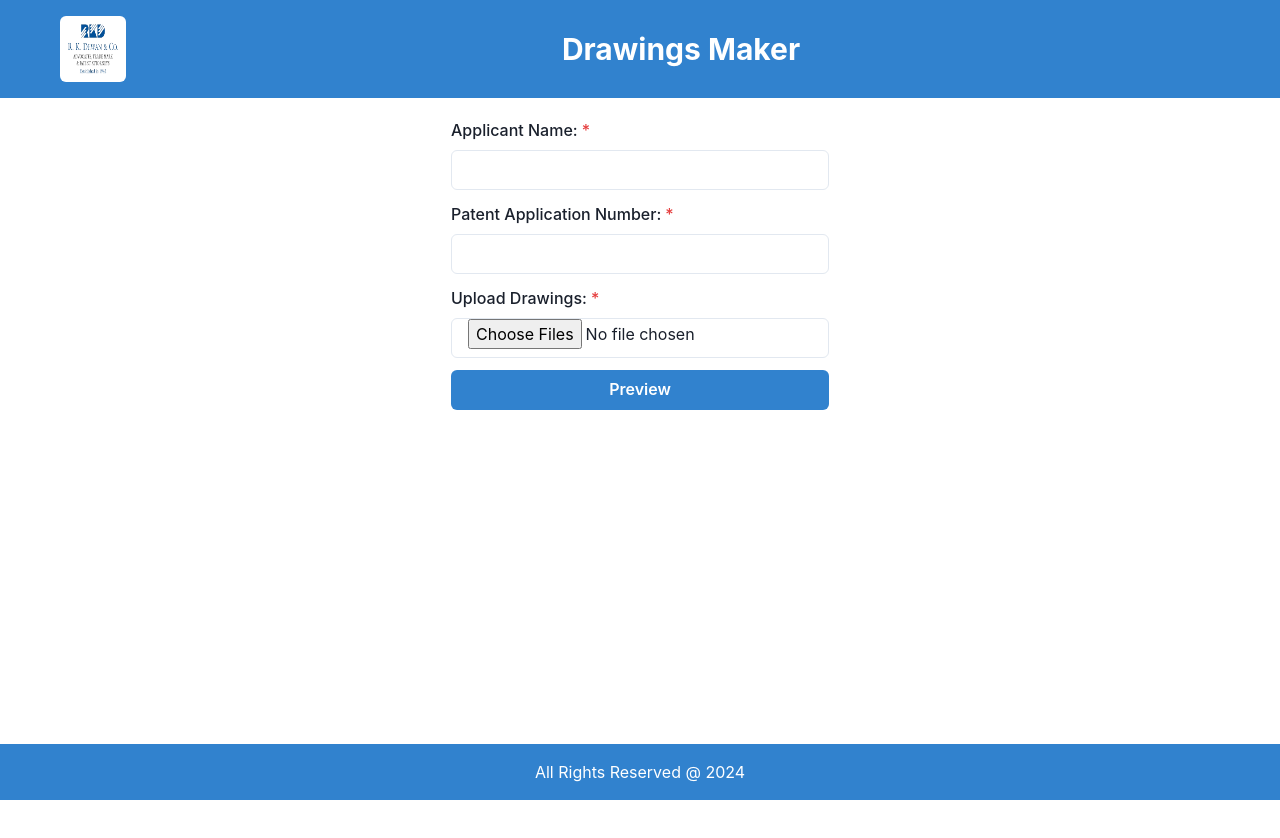
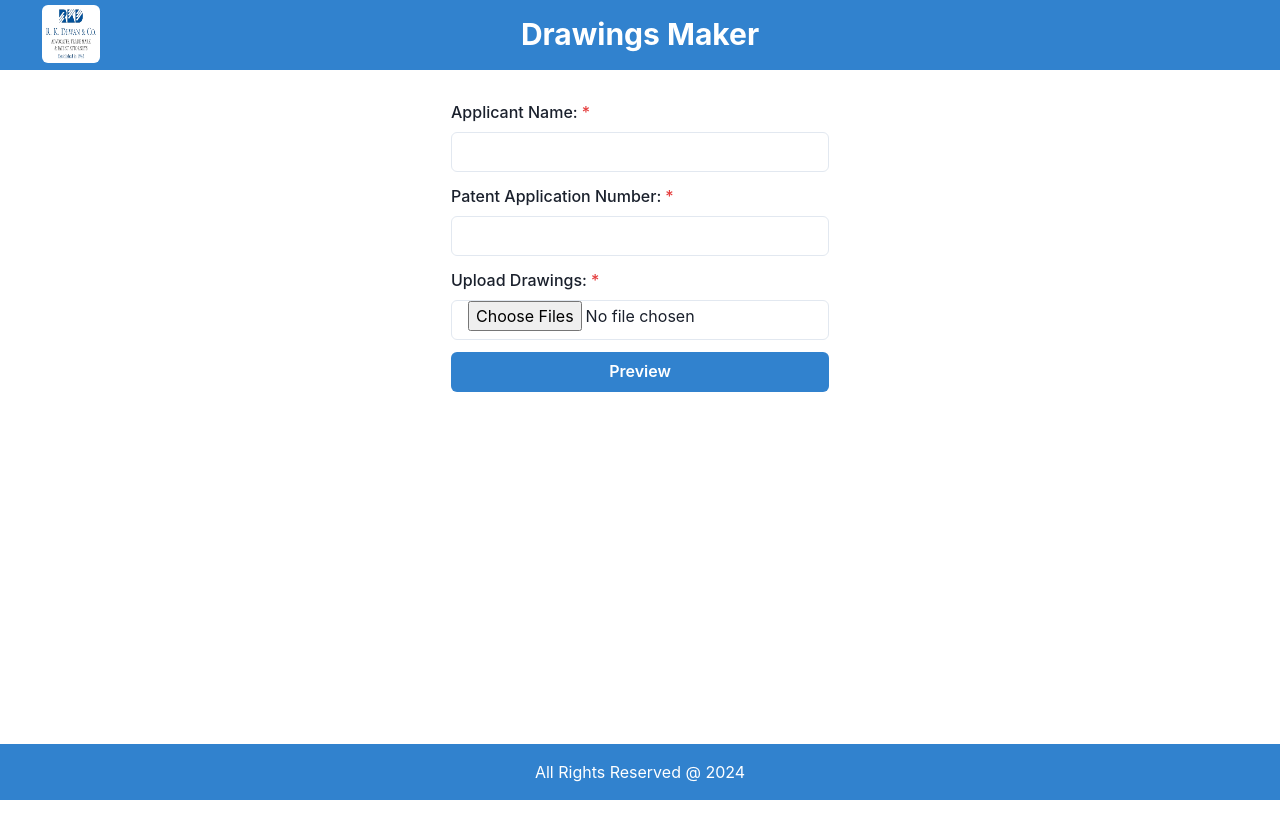
Before and after one commit to Akash28021997/drawing-maker, a React (Create React App) app: page / in a window 1280 px wide. Shown: the top 838 px of the page. Before the commit the page ends 800 px from the top, so only its background shows below. Built offline with nearby package versions, Linux system fonts and the light colour scheme.

Commit message:
changes for footer and header

```diff
--- a/src/App.js
+++ b/src/App.js
@@ -1,15 +1,28 @@
 import React from "react";
+import { Box } from "@chakra-ui/react";
 import { BrowserRouter as Router, Routes, Route } from "react-router-dom";
 import FormComponent from "./components/FormComponent";
 import PreviewComponent from "./components/PreviewComponent";
+import HeaderComponent from "./assets/HeaderComponent";
+import FooterComponent from "./assets/FooterComponent";
 
 function App() {
   return (
     <Router>
-      <Routes>
-        <Route path="/" element={<FormComponent />} />
-        <Route path="/preview" element={<PreviewComponent />} />
-      </Routes>
+      <Box minH="100vh" display="flex" flexDirection="column">
+        <HeaderComponent />
+        <Box
+          flex="1"
+          pt="80px" // Add padding to prevent content from being hidden under header
+          pb="60px" // Add padding to prevent content from being hidden under footer
+        >
+          <Routes>
+            <Route path="/" element={<FormComponent />} />
+            <Route path="/preview" element={<PreviewComponent />} />
+          </Routes>
+        </Box>
+        <FooterComponent />
+      </Box>
     </Router>
   );
 }
--- /dev/null
+++ b/src/assets/FooterComponent.js
@@ -0,0 +1,21 @@
+import React from "react";
+import { Box, Text } from "@chakra-ui/react";
+
+const FooterComponent = () => {
+  return (
+    <Box
+      bg="blue.500"
+      color="white"
+      py={4}
+      textAlign="center"
+      position="fixed" // Make footer fixed
+      bottom={0}
+      width="100%"
+      zIndex="10" // Ensure the footer stays above content
+    >
+      <Text>All Rights Reserved @ 2024</Text>
+    </Box>
+  );
+};
+
+export default FooterComponent;
--- /dev/null
+++ b/src/assets/HeaderComponent.js
@@ -0,0 +1,50 @@
+import React from "react";
+import { Box, Flex, Heading, Image } from "@chakra-ui/react";
+
+const HeaderComponent = () => {
+  return (
+    <Box
+      bg="blue.500"
+      color="white"
+      h="70px" // Set height same as footer
+      position="fixed" // Make header fixed
+      top={0}
+      width="100%"
+      zIndex="10" // Ensure the header stays above content
+    >
+      <Flex
+        align="center"
+        px={5}
+        maxW="1200px"
+        mx="auto"
+        justifyContent="space-between" // Adjust for proper spacing
+      >
+        {/* Move the logo all the way to the left */}
+        <Box
+          bg="white"
+          borderRadius="md"
+          p={1}
+          display="inline-block"
+          mr={4}
+          mt={8}
+          ml={8}
+          mb={4}
+          position="absolute" // Fix the logo to the left end
+          left="10px" // Adjust this to control how far left it appears
+        >
+          <Image
+            src="logo.png" // Replace with your logo path
+            alt="Logo"
+            boxSize="50px" // Adjust size as needed
+          />
+        </Box>
+
+        <Box flex="1" mt={4} textAlign="center">
+          <Heading size="lg">Drawings Maker</Heading>
+        </Box>
+      </Flex>
+    </Box>
+  );
+};
+
+export default HeaderComponent;
--- a/src/components/FormComponent.js
+++ b/src/components/FormComponent.js
@@ -1,16 +1,6 @@
 import React, { useState } from "react";
 import { useNavigate } from "react-router-dom";
-import {
-  Box,
-  Button,
-  FormControl,
-  FormLabel,
-  Input,
-  Heading,
-  Text,
-  Flex,
-  Image,
-} from "@chakra-ui/react";
+import { Box, Button, FormControl, FormLabel, Input } from "@chakra-ui/react";
 
 const FormComponent = () => {
   const [formData, setFormData] = useState({
@@ -41,33 +31,6 @@ const FormComponent = () => {
 
   return (
     <Box minH="100vh" display="flex" flexDirection="column">
-      {/* Header */}
-      <Box bg="blue.500" color="white" py={4} position="relative" width="100%">
-        <Flex
-          align="center"
-          px={5}
-          maxW="1200px"
-          mx="auto"
-          justify="space-between"
-        >
-          <Box
-            bg="white"
-            borderRadius="md"
-            p={2}
-            mr={4} // Margin to space out from the text
-          >
-            <Image
-              src="logo.png" // Replace with the path to your logo
-              alt="Logo"
-              boxSize="50px" // Adjust size as needed
-            />
-          </Box>
-          <Box flex="1" textAlign="center">
-            <Heading size="lg">Drawings Maker</Heading>
-          </Box>
-        </Flex>
-      </Box>
-
       {/* Main Form */}
       <Box p={5} maxW="600px" mx="auto" flex="1">
         <form onSubmit={handleSubmit}>
@@ -106,19 +69,6 @@ const FormComponent = () => {
           </Button>
         </form>
       </Box>
-
-      {/* Footer */}
-      <Box
-        bg="blue.500"
-        color="white"
-        py={4}
-        textAlign="center"
-        position="absolute"
-        bottom={0}
-        width="100%"
-      >
-        <Text>All Rights Reserved @ 2024</Text>
-      </Box>
     </Box>
   );
 };
--- a/src/components/PreviewComponent.js
+++ b/src/components/PreviewComponent.js
@@ -165,19 +165,21 @@ const PreviewComponent = () => {
 
   return (
     <Box
-      p={4}
+      p={3}
       display="flex"
       flexDirection="column"
       justifyContent="center"
       alignItems="center"
       maxWidth="100%"
     >
-      <Heading mb={4}>Preview</Heading>
+      <Heading color={"blue.500"} mt={-2} mb={1}>
+        Preview
+      </Heading>
       <Box
         borderWidth={1}
         borderRadius="md"
         p={9}
-        m={7}
+        m={4}
         w="800px" // Set width to A4 size in pixels
         h="1123px" // Set height to A4 size in pixels
         mx="auto" // Center horizontally
```
